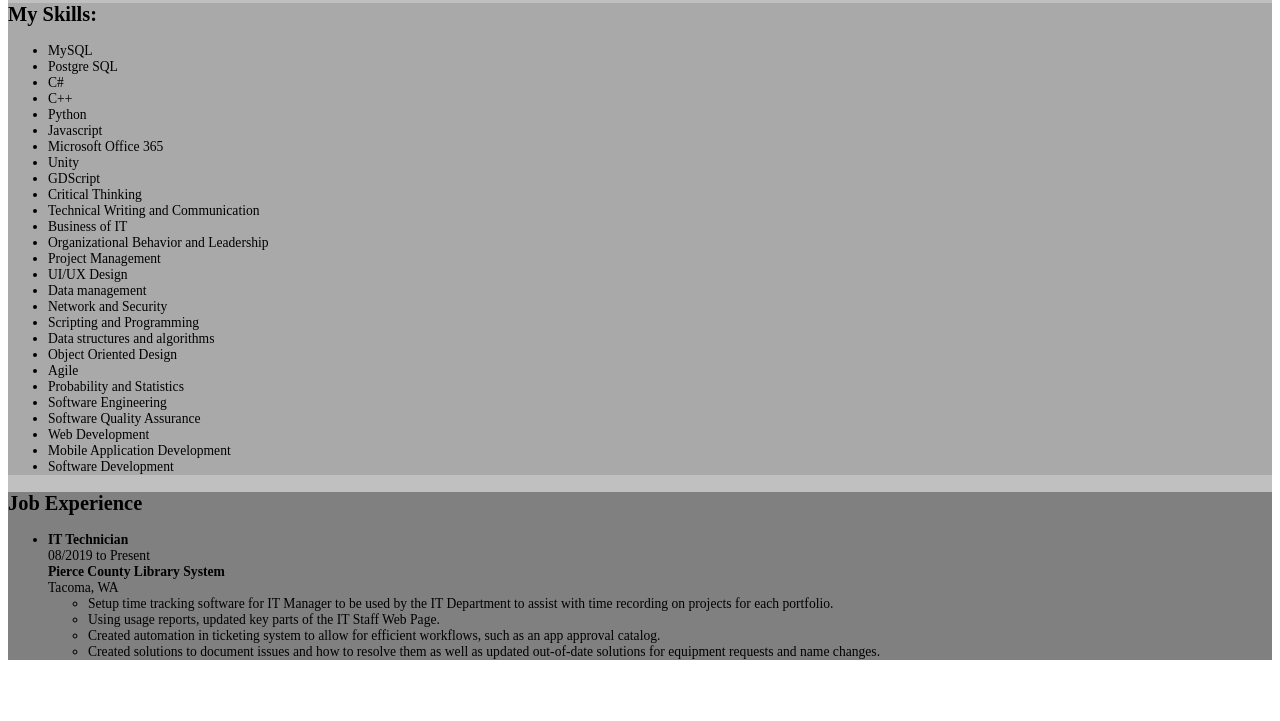
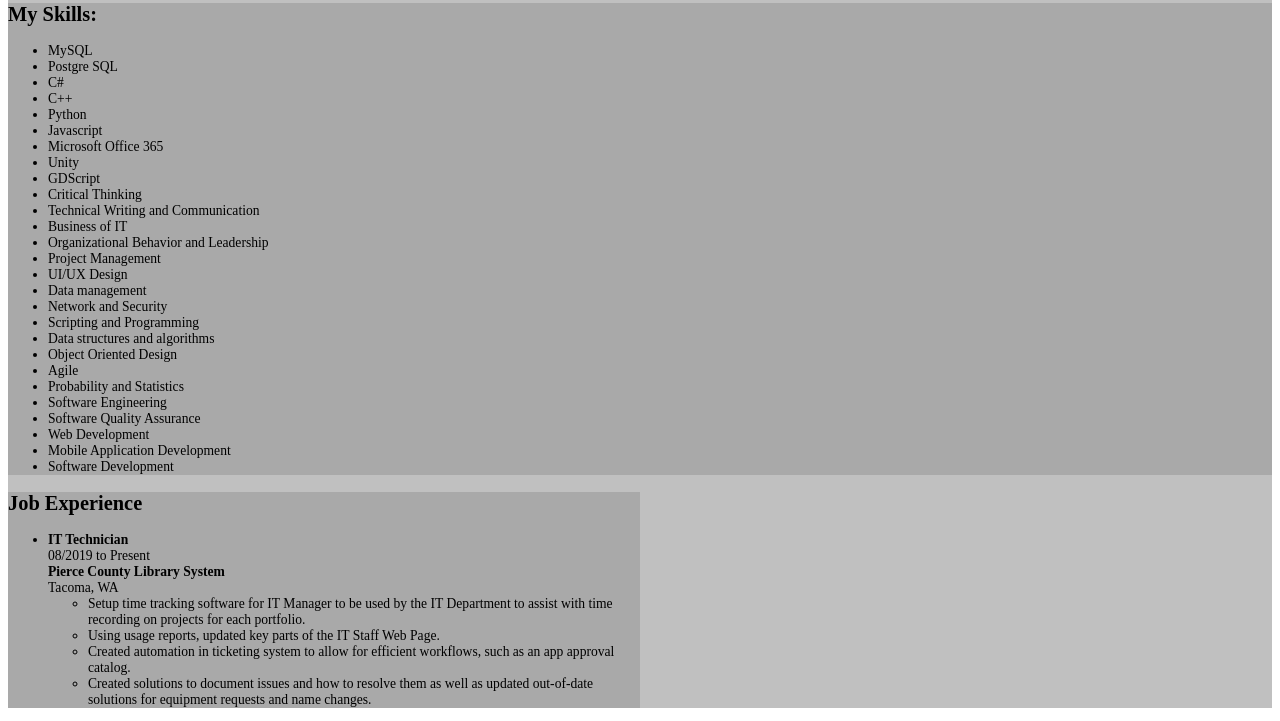
Before and after one commit to kylehe1/kylehe1.github.io, a plain HTML site: page index.html in a window 1280 px wide. Shown: the part 167-888 px from the top of the page. Before the commit the page ends 840 px from the top, so only its background shows below. Drawn offline with Linux system fonts and the light colour scheme; a web font is replaced by a local one.

Commit message:
Update main.css

```diff
--- a/css/main.css
+++ b/css/main.css
@@ -30,10 +30,14 @@ nav {
 
 article
 {
+	position: left
+	width: 50%;
 	background: darkgrey;
 }
 
 aside
 {
-	background: grey;
+	position: right;
+	width: 50%;
+	background: darkgrey;
 }
```
